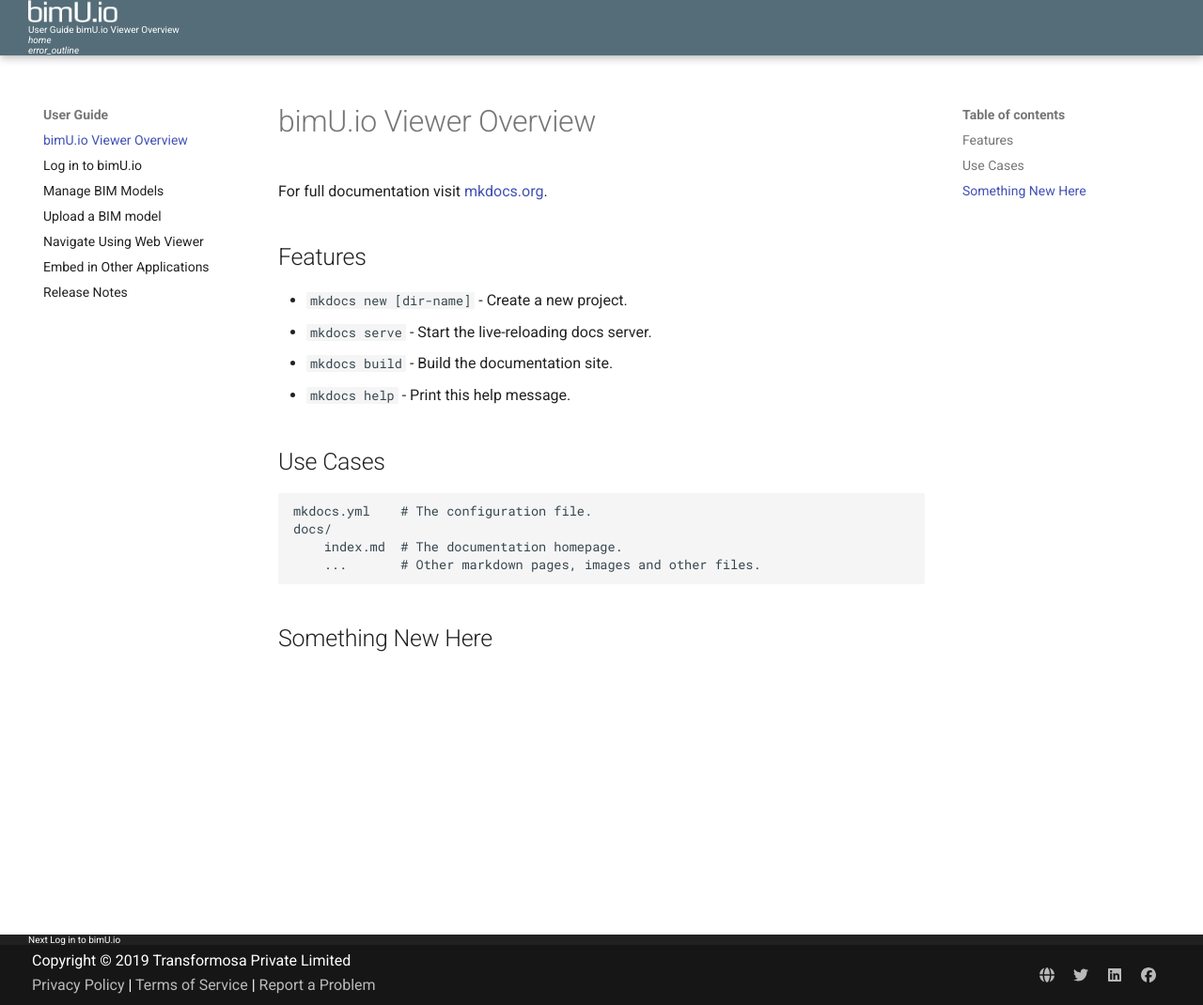
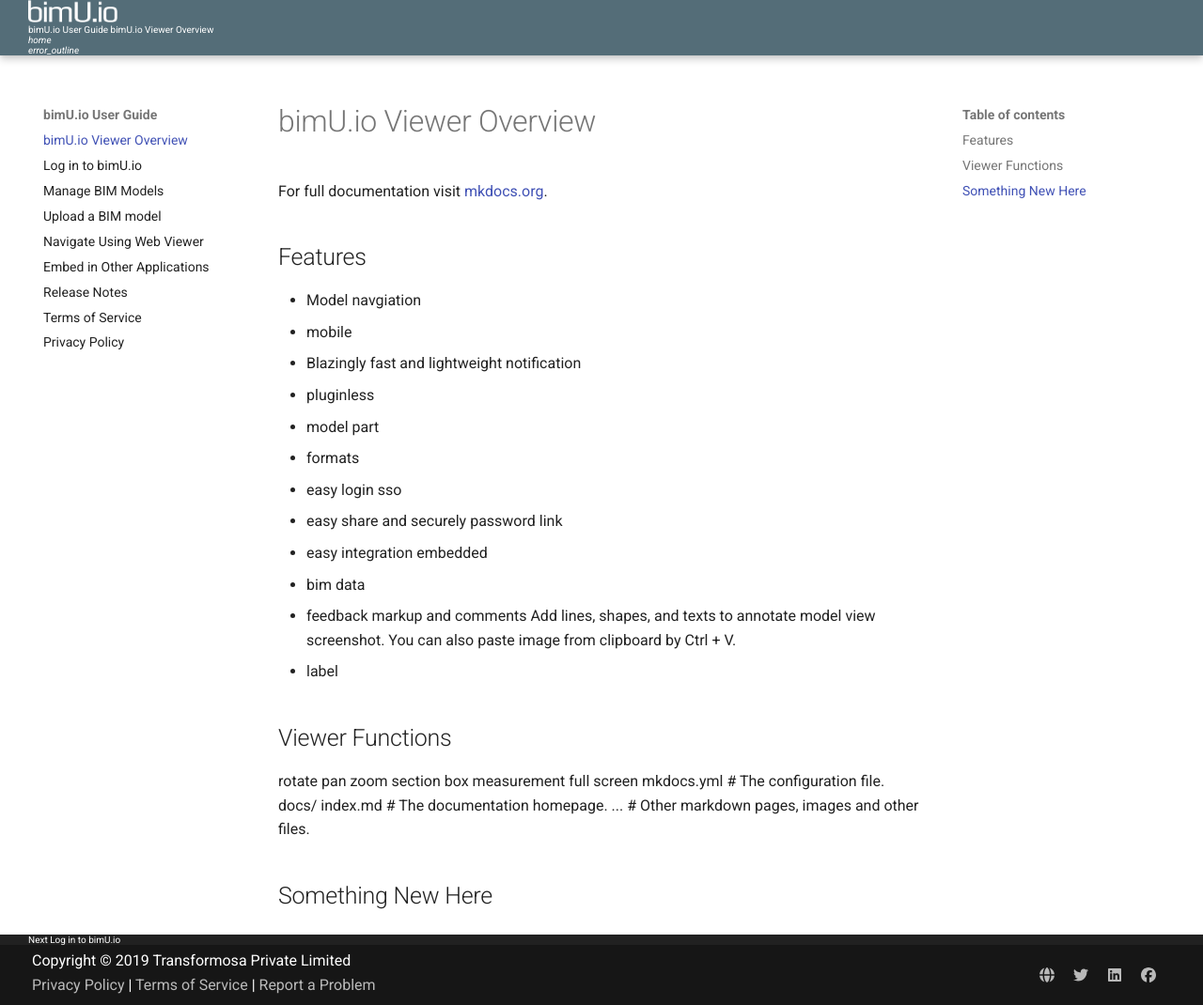
Before and after one commit to Transformosa/bimU.io.Docs, an MkDocs documentation site: the page built from docs/index.md, in a window 1280 px wide and 1070 px high. Shown: the whole window at 94% size. Built offline with MkDocs 1.6.1 and Material for MkDocs 9.7.7, drawn with Linux system fonts in a browser that asks for light colours.

Commit message:
added privacy and ToS, outlining content

```diff
--- a/docs/index.md
+++ b/docs/index.md
@@ -4,13 +4,22 @@
 
 ## Features
 
-* `mkdocs new [dir-name]` - Create a new project.
-* `mkdocs serve` - Start the live-reloading docs server.
-* `mkdocs build` - Build the documentation site.
-* `mkdocs help` - Print this help message.
+* Model navgiation
+* mobile
+* Blazingly fast and lightweight notification
+* pluginless
+* model part
+* formats
+* easy login sso
+* easy share and securely password link
+* easy integration embedded
+* bim data
+* feedback markup and comments Add lines, shapes, and texts to annotate model view screenshot. You can also paste image from clipboard by Ctrl + V.
+* label
 
-## Use Cases
+## Viewer Functions
 
+rotate pan zoom section box measurement full screen
     mkdocs.yml    # The configuration file.
     docs/
         index.md  # The documentation homepage.
--- a/mkdocs.yml
+++ b/mkdocs.yml
@@ -1,6 +1,6 @@
 # Project information
-site_name: 'User Guide'
-site_description: 'bimU.io Documentation'
+site_name: 'bimU.io User Guide'
+site_description: 'bimU.io User Guide'
 site_author: 'Transformosa Private Limited'
 site_url: 'http://docs.bimu.io'
 
@@ -96,6 +96,8 @@
   - Navigate Using Web Viewer: navigate-using-web-viewer.md
   - Embed in Other Applications : embed-in-other-applications.md
   - Release Notes : release-notes.md
+  - Terms of Service : terms-of-service.md
+  - Privacy Policy : privacy-policy.md
 
 # Google Analytics
 google_analytics:
```
Also changed, not shown: docs/privacy-policy.md (added, +19 -0 lines), docs/terms-of-service.md (added, +19 -0 lines).
